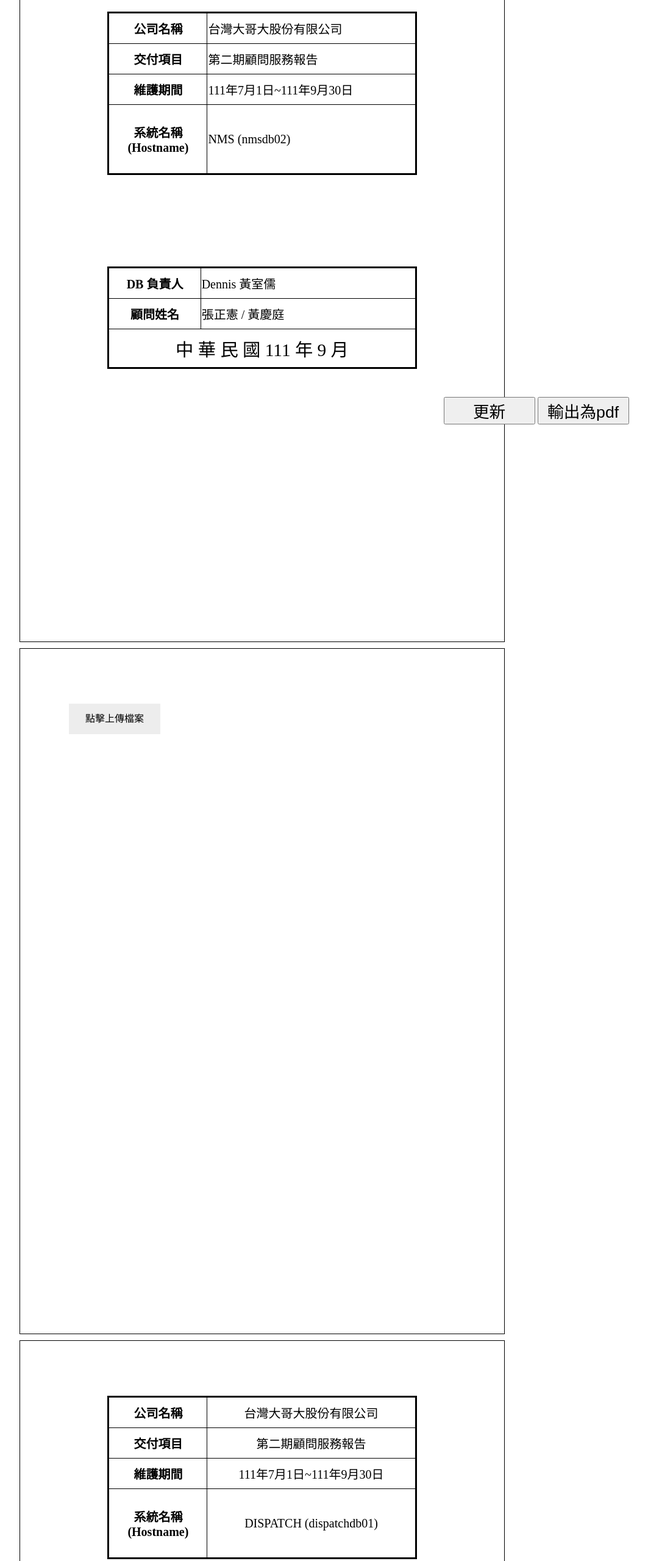
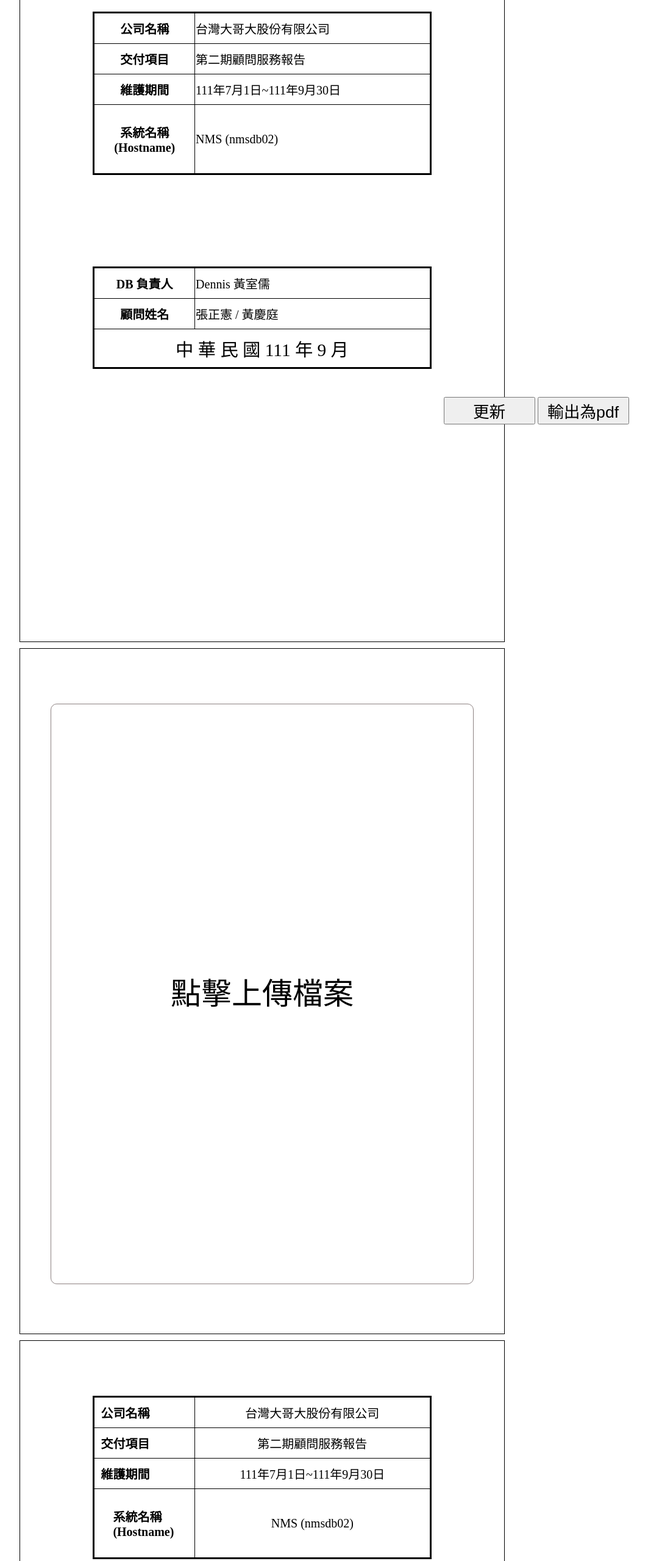
Before and after one commit to bernice1357/PDF, a plain HTML site: page index.html in a window 1280 px wide. Shown: the part 80-2640 px from the top of the page at 61% size, without its empty margins (210-1273 px from the left). Drawn offline with Linux system fonts and the light colour scheme.

Commit message:
修改上傳檔案樣式

```diff
--- a/css/style.css
+++ b/css/style.css
@@ -4,14 +4,31 @@
 }
 
 .border{
-  margin-right: 80px;
-  margin-left: 80px;
+  margin-right: 50px;
+  margin-left: 50px;
   margin-top: 90px;
   margin-bottom: 90px;
 }
 
 .margin{
   margin-bottom: 150px;
+}
+
+#upload{
+  position: absolute;
+  height: 950px;
+  width: 700px;
+  opacity: 0;
+  background-color: #ffffff;
+}
+
+#preview{
+  font-size: 50px;
+  height: 950px;
+  text-align: center;
+  line-height: 950px;
+  border-radius: 10px;
+  border: 1px rgb(141, 130, 130) solid;
 }
 
 .table1{
@@ -22,6 +39,10 @@
   border: 3px solid #000 ;
   text-align: center;
   border-collapse:collapse;
+}
+
+.table1 > tr > td{
+  text-align:left;
 }
 
 .table2{
@@ -59,6 +80,10 @@
   font-size: 18pt;
   font-style: italic;
   text-decoration: underline double;
+}
+
+p{
+  font-size: 10pt;
 }
 
 .sinput{
--- a/index.html
+++ b/index.html
@@ -13,7 +13,7 @@
 
     <!-- JSON -->
     <script type="text/javascript" src="./json/report.json"></script>
-    <!-- <script type="text/javascript" src="./json/test.json"></script> -->
+
 </head>
 <body>
     <div class="btnBlock">
@@ -25,71 +25,73 @@
             <table class="table1 margin" border="1">
                 <tr>
                     <th style="width:30%; padding: 10px;">公司名稱</th>
-                    <td style="text-align:left;" id="company"></td>
+                    <td id="company" style="text-align:left;"></td>
                 </tr>
                 <tr>
                     <th style="width:30%; padding: 10px;">交付項目</th>
-                    <td style="text-align:left;" id="project"></td>
+                    <td id="project" style="text-align:left;"></td>
                 </tr>
                 <tr>
                     <th style="width:30%; padding: 10px;">維護期間</th>
-                    <td style="text-align:left;" id="period"></td>
+                    <td id="period" style="text-align:left;"></td>
                 </tr>
                 <tr>
                     <th style="width:30%; padding: 30px;">系統名稱(Hostname)</th>
-                    <td style="text-align:left;" id="hostname"></td>
+                    <td id="hostname" style="text-align:left;"></td>
                 </tr>
             </table>
             <table class="table1" border="1">
                 <tr>
                     <th style="width:30%; padding: 10px;">DB 負責人</th>
-                    <td style="text-align:left;" id="db"></td>
+                    <td id="db" style="text-align:left;"></td>
                 </tr>
                 <tr>
                     <th style="width:30%; padding: 10px;">顧問姓名</th>
-                    <td style="text-align:left;" id="consultant"></td>
+                    <td id="consultant" style="text-align:left;"></td>
                 </tr>
                 <tr>
-                    <td colspan="2" id="date" style="padding: 10px; font-size: 22pt;"></td>
+                    <td id="date" colspan="2" style="padding: 10px; font-size: 22pt;"></td>
                 </tr>
             </table>
         </div>
     </div>
     <div id="page-2" class="page">
         <div class="border">
-            <div>
-                <input type="file" id="upload" name="image_uploads" accept=".jpg, .jpeg, .png" style="position:absolute;height:320px;width:550px;">
-            </div>
-            <div class="preview">
-                <p style="line-height: 50px;">點擊上傳檔案</p>
-            </div>
+            <input type="file" id="upload" accept=".jpg, .jpeg, .png, .pdf">
+            <p id="preview">點擊上傳檔案</p>
         </div>
     </div>
     <div id="page-3" class="page">
         <div class="border">
             <table class="table1 margin" border="1">
                 <tr class="tr-1">
-                    <th style="width:30%; padding: 10px;">公司名稱</th>
+                    <th style="width:30%; padding: 10px; text-align:left;">公司名稱</th>
+                    <td></td>
                 </tr>
                 <tr class="tr-2">
-                    <th style="width:30%; padding: 10px;">交付項目</th>
+                    <th style="width:30%; padding: 10px; text-align:left;">交付項目</th>
+                    <td></td>
                 </tr>
                 <tr class="tr-3">
-                    <th style="width:30%; padding: 10px;">維護期間</th>
+                    <th style="width:30%; padding: 10px; text-align:left;">維護期間</th>
+                    <td></td>
                 </tr>
                 <tr class="tr-4">
-                    <th style="width:30%; padding: 30px;">系統名稱(Hostname)</th>
+                    <th style="width:30%; padding: 30px; text-align:left;">系統名稱(Hostname)</th>
+                    <td></td>
                 </tr>
             </table>
             <table class="table1" border="1">
                 <tr class="tr-5">
-                    <th style="width:30%; padding: 10px;">DB 負責人</th>
+                    <th style="width:30%; padding: 10px; text-align:left;">DB 負責人</th>
+                    <td></td>
                 </tr>
                 <tr class="tr-6">
-                    <th style="width:30%; padding: 10px;">顧問姓名</th>
+                    <th style="width:30%; padding: 10px; text-align:left;">顧問姓名</th>
+                    <td></td>
                 </tr>
                 <tr class="tr-7">
-                    <!-- <td colspan="2" id="date" style="padding: 10px; font-size: 22pt;"></td> -->
+                    <td colspan="2" style="padding: 10px; font-size: 22pt; text-align:left;"></td>
                 </tr>
             </table>
         </div>
@@ -289,10 +291,10 @@
             </table>
         </div>
     </div>
-    <script src="./js/copy_pages.js"></script>
-    <script src="./js/first_page.js"></script>
-    <script src="./js/edit.js"></script>
-    <script src="./js/upload_pic.js"></script>
-    <script src="./js/print.js"></script>
 </body>
+<script src="./js/copy_pages.js"></script>
+<script src="./js/first_page.js"></script>
+<script src="./js/edit.js"></script>
+<script src="./js/upload_pic.js"></script>
+<script src="./js/print.js"></script>
 </html>
--- a/js/copy_pages.js
+++ b/js/copy_pages.js
@@ -16,13 +16,13 @@
 
   //第三頁
   var tdElement = `#page-${(8*item+3)} > .border > table > tbody > `;
-  $(tdElement+'.tr-1').append('<td>'+data.reportinfo.company+'</td>');
-  $(tdElement+'.tr-2').append('<td>'+data.reportinfo.project+'</td>');
-  $(tdElement+'.tr-3').append('<td>'+data.reportinfo.period+'</td>');
-  $(tdElement+'.tr-4').append('<td>'+data.reportinfo.hostname+'</td>');
-  $(tdElement+'.tr-5').append('<td>'+data.reportinfo.db+'</td>');
-  $(tdElement+'.tr-6').append('<td>'+data.reportinfo.consultant+'</td>');
-  $(tdElement+'.tr-7').append('<td colspan="2">'+data.reportinfo.date+'</td>');
+  $(tdElement+'.tr-1 > td').text(data.reportinfo.company);
+  $(tdElement+'.tr-2 > td').text(data.reportinfo.project);
+  $(tdElement+'.tr-3 > td').text(data.reportinfo.period);
+  $(tdElement+'.tr-4 > td').text(data.reportinfo.hostname);
+  $(tdElement+'.tr-5 > td').text(data.reportinfo.db);
+  $(tdElement+'.tr-6 > td').text(data.reportinfo.consultant);
+  $(tdElement+'.tr-7 > td').text(data.reportinfo.date);
 
   //多筆資料
   function multiple(tableName, page){
@@ -85,18 +85,43 @@
   //第九頁
 
   //效能分析說明
-  //TODO:等後端確定格式
-  // var tdElement = `#page-${(8*(item)+9)} > .border > .effect > tbody`;
-  // for(var row in data.session){
-  //   var newDiv = document.createElement('tr');
-  //   //每欄
-  //   for(var col in data.session[row]){
-  //     var htmlObject = document.createElement('td');
-  //     htmlObject.innerHTML = data.session[row][col];
-  //     newDiv.appendChild(htmlObject);
-  //   }
-  //   $(tdElement).append(newDiv);
-  // }
+  var tdElement = `#page-${(8*(item)+9)} > .border > .effect > tbody`;
+  //每列
+  for(var row in data.session){
+    var parent = document.createElement('tr');
+
+    var child = document.createElement('td');
+    child.innerHTML = 'Session連線數';
+    parent.appendChild(child);
+
+    var child = document.createElement('td');
+    child.innerHTML = data.session[row].min+'-'+data.session[row].max;
+    parent.appendChild(child);
+
+    var child = document.createElement('td');
+    child.innerHTML = data.session[row].status;
+    parent.appendChild(child);
+
+    $(tdElement).append(parent);
+  }
+
+  for(var row in data.buffer_hit){
+    var parent = document.createElement('tr');
+
+    var child = document.createElement('td');
+    child.innerHTML = 'Buffer Hit%';
+    parent.appendChild(child);
+
+    var child = document.createElement('td');
+    child.innerHTML = data.buffer_hit[row].num;
+    parent.appendChild(child);
+
+    var child = document.createElement('td');
+    child.innerHTML = data.buffer_hit[row].status;
+    parent.appendChild(child);
+
+    $(tdElement).append(parent);
+  }
 
   //第十頁
 
--- a/js/first_page.js
+++ b/js/first_page.js
@@ -1,4 +1,13 @@
 //塞第一頁的資料
 for(var item in report.all_report_info){
-  $('#'+item).text(report.all_report_info[item]);
+  if(item==="hostname"){
+    var host = report.all_report_info.hostname;
+    var text = '';
+    for(var i in host){
+      text += host[i]+'<br>';
+    }
+    $('#hostname').html(text);
+  }else{
+    $('#'+item).text(report.all_report_info[item]);
+  }
 }
--- a/js/print.js
+++ b/js/print.js
@@ -1,7 +1,6 @@
 $('#export').click(function () {
   window.print();
 })
-
 
 //列印之前
 window.addEventListener('beforeprint', () => {
--- a/js/upload_pic.js
+++ b/js/upload_pic.js
@@ -1,24 +1,28 @@
 var input = document.getElementById('upload');
-var preview = document.querySelector('.preview');
 
-input.style.opacity = 0;
-input.addEventListener('change', updateImageDisplay);
-function updateImageDisplay() {
+input.addEventListener('change', function() {
 	while(preview.firstChild) {
+		console.log(1111);
 		preview.removeChild(preview.firstChild);
 	}
 
+	//no uploaded files
 	if(input.files.length === 0) {
-		var para = document.createElement('p');
-		para.textContent = '未選擇任何檔案';
-    para.style="line-height: 300px;";
-		preview.appendChild(para);
+		$('#preview').append($('p').text('未選擇任何檔案'));
 	}
+	//files uploaded
 	else {
+		console.log(input.files[0].type);
+		if(input.files[0].type.includes('pdf')){
+
+		}else if(input.files[0].type.includes('image')){
+
+		}
+
 		var para = document.createElement('p');
 		var image = document.createElement('img');
 		image.src = window.URL.createObjectURL(input.files[0]);
 		preview.appendChild(image);
 		preview.appendChild(para);
 	}
-}
+});
--- a/json/report.json
+++ b/json/report.json
@@ -16,7 +16,7 @@
                 "company": "台灣大哥大股份有限公司",
                 "project": "第二期顧問服務報告",
                 "period": "111年7月1日~111年9月30日",
-                "hostname": "DISPATCH (dispatchdb01)",
+                "hostname": "NMS (nmsdb02)",
                 "db": "Dennis 黃室儒",
                 "consultant": "張正憲 / 黃慶庭",
                 "date": "中 華 民 國 111 年 9 月"
@@ -233,19 +233,22 @@
                     "date": "2022/09/06 09:00:06",
                     "sessions": "sessions",
                     "min": "899",
-                    "max": "1315"
+                    "max": "1315",
+                    "status":"運作正常"
                 },
                 {
                     "date": "2022/09/13 08:00:47",
                     "sessions": "sessions",
                     "min": "606",
-                    "max": "1315"
+                    "max": "1315",
+                    "status":"運作正常"
                 }
             ],
             "buffer_hit": [
                 {
                     "date": "2022/09/13",
-                    "num": "89"
+                    "num": "89",
+                    "status":"效能良好"
                 }
             ],
             "sql": [
```
Also changed, not shown: 1 other file.
